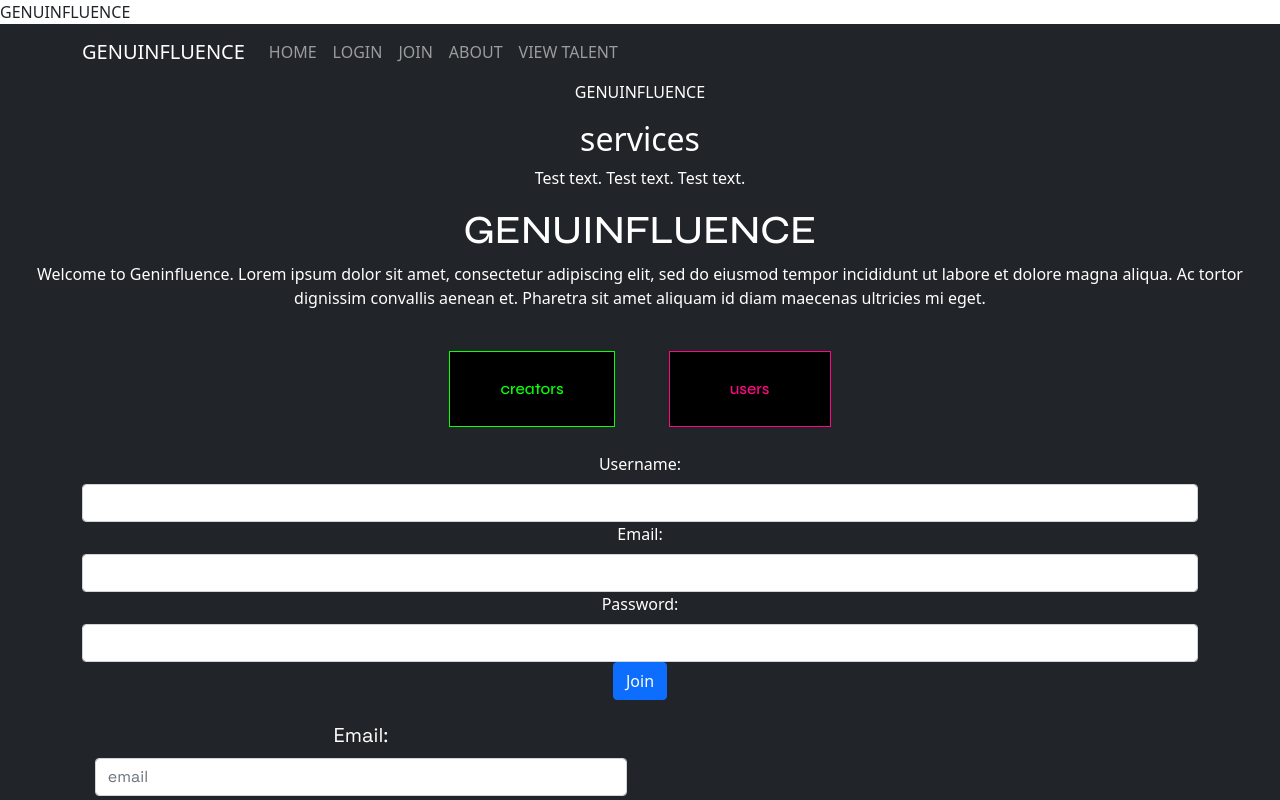
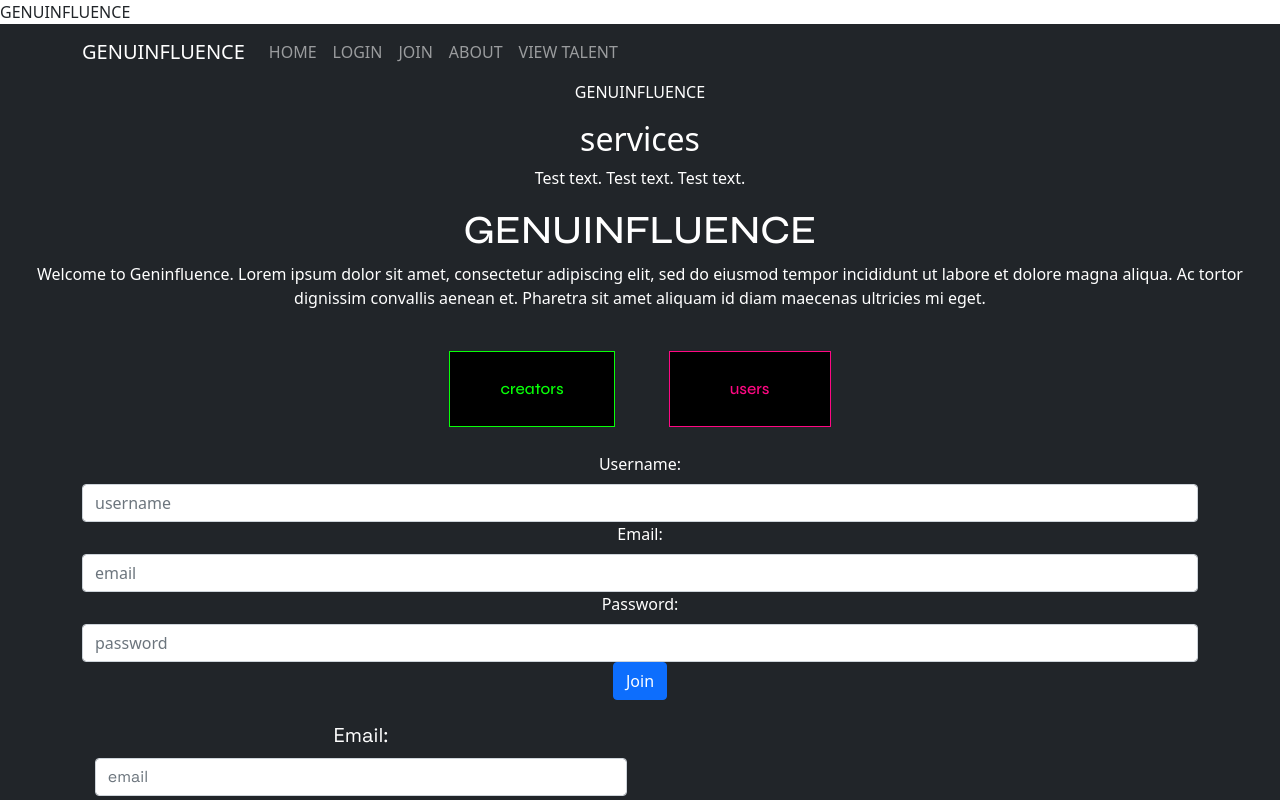
Before and after one commit to elizparisi/genuinfluence, a React (Create React App) app: page / in a window 1280 px wide. Shown: the top 800 px of the page. Built offline with nearby package versions, Linux system fonts and the light colour scheme.

Commit message:
add class + placeholders to signUpForm

```diff
--- a/src/components/SignupForm.js
+++ b/src/components/SignupForm.js
@@ -30,20 +30,20 @@ class SignupForm extends React.Component {
     return (
       <div>
         <Container>
-          <Form>
+          <Form className="signup-form">
             <Form.Group>
             <Form.Label>Username: </Form.Label>
-            <Form.Control type="text" name="username"></Form.Control>
+            <Form.Control type="text" name="username" placeholder="username"></Form.Control>
             </Form.Group>
 
             <Form.Group>
             <Form.Label>Email: </Form.Label>
-            <Form.Control type="email" name="email"></Form.Control>
+            <Form.Control type="email" name="email" placeholder="email"></Form.Control>
             </Form.Group>
 
             <Form.Group>
             <Form.Label>Password: </Form.Label>
-            <Form.Control type="password" name="password"></Form.Control>
+            <Form.Control type="password" name="password" placeholder="password"></Form.Control>
             </Form.Group>
 
             <Button type="submit">Join</Button>
```
